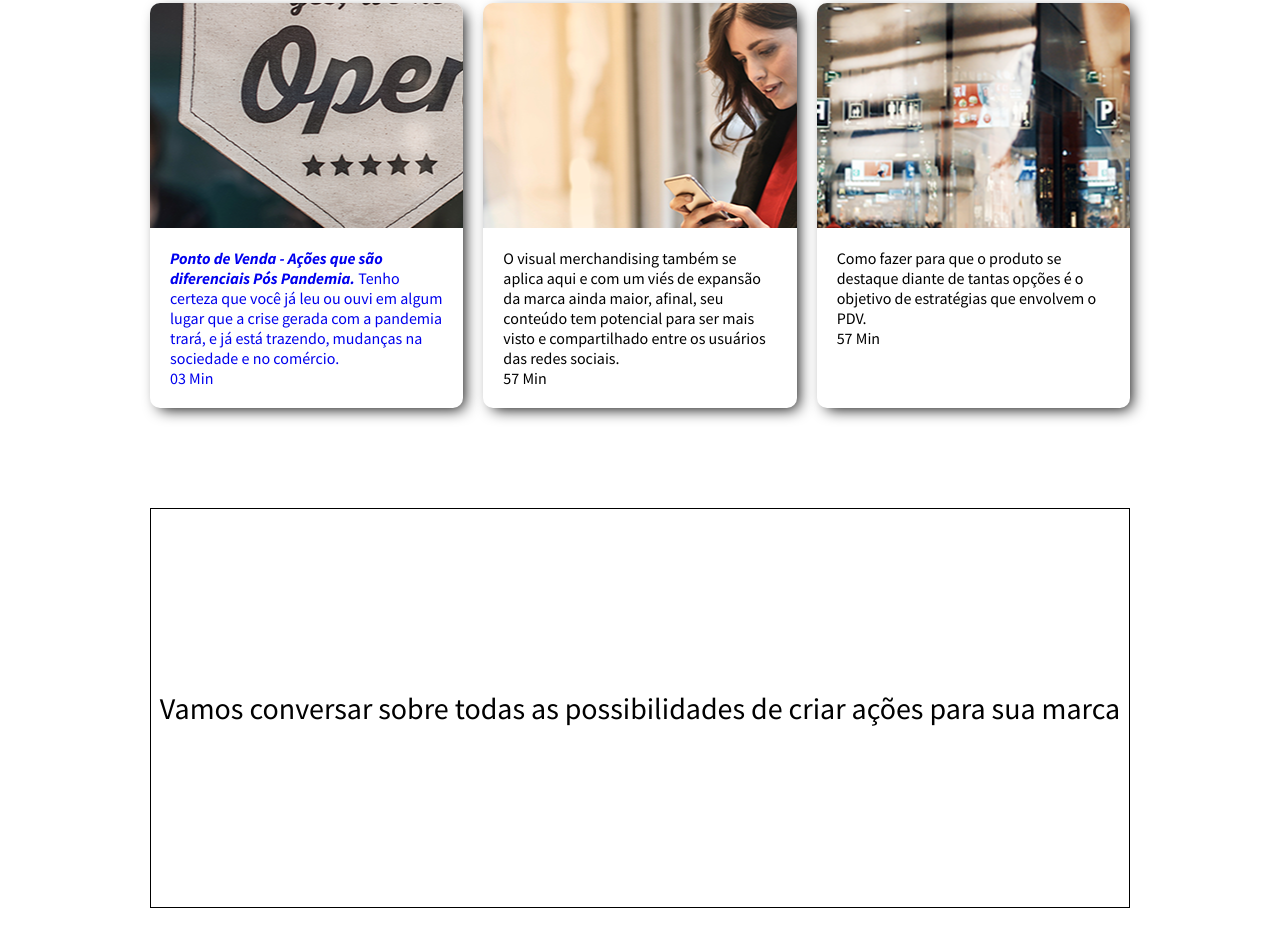
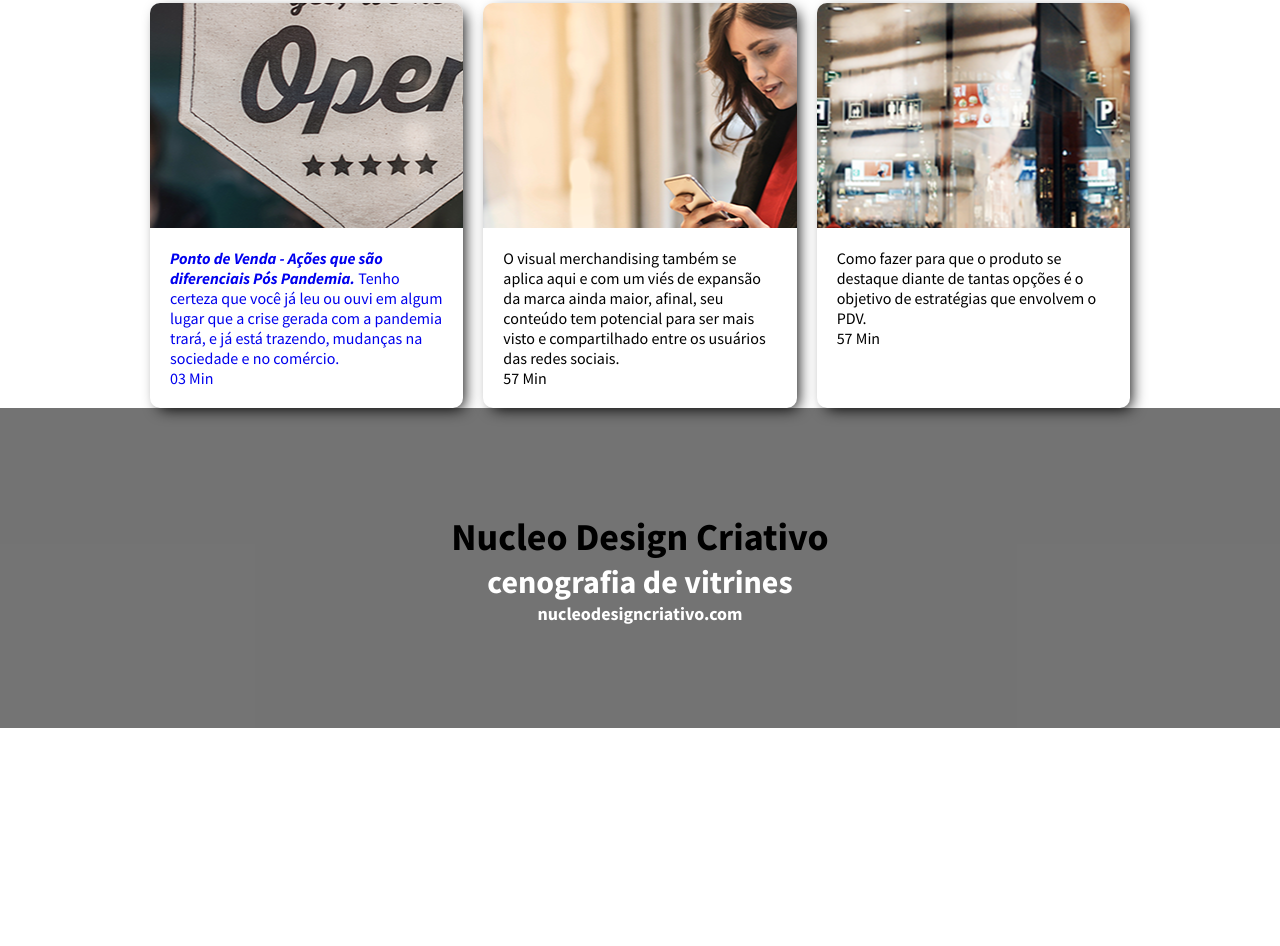
Before and after one commit to AR1973/newsletter_nucleo, a plain HTML site: page index.html in a window 1280 px wide. Shown: the part 727-1673 px from the top of the page. After the commit the page ends 1455 px from the top, so only its background shows below. Drawn offline with Linux system fonts and the light colour scheme.

Commit message:
insercao footer

```diff
--- a/CSS/style.css
+++ b/CSS/style.css
@@ -156,7 +156,41 @@ a{
     justify-content: center;
     height: 400px;
     align-items: center;
-    border: 1px solid black;
+    border: 1px solid rgb(6, 6, 6);
     margin: 100px auto;
     max-width: 980px;
 }
+/* Footer */
+
+
+footer {
+    height:40vh;
+    background-color:#1a1a1a9b;
+  }
+
+footer div#conteudo-footer {
+  max-width: var(--container);
+  height: 100%;
+  margin: 0 auto;
+
+  display: flex;
+  flex-direction: column;
+  align-items: center;
+  justify-content: center;
+}
+
+div#conteudo-footer div#titulo-footer {
+    color: white;
+    display: flex;
+    flex-direction: column;
+    align-items: center;
+}
+
+div#conteudo-footer div#titulo-footer h2 {
+    font-size: 38px;
+}
+
+  div#conteudo-footer div#titulo-footer p {
+    font-size: 18px;
+    font-weight: 700;
+}
--- a/index.html
+++ b/index.html
@@ -108,9 +108,17 @@
             </div>
         </div>
     </section>
-    <section id="form">
-        <div class="mensagem">Vamos conversar sobre todas as possibilidades de criar ações para sua marca</div>
-    </section>
+    <footer>
+        <div id="conteudo-footer">
+            <div id="titulo-footer">
+                <h2>Nucleo Design Criativo</h2>
+                <h1>cenografia de vitrines</h1>
+                <p>nucleodesigncriativo.com</p>
+
+            </div>
+
+        </div>
+    </footer>
 </body>
 
 </html>
```
